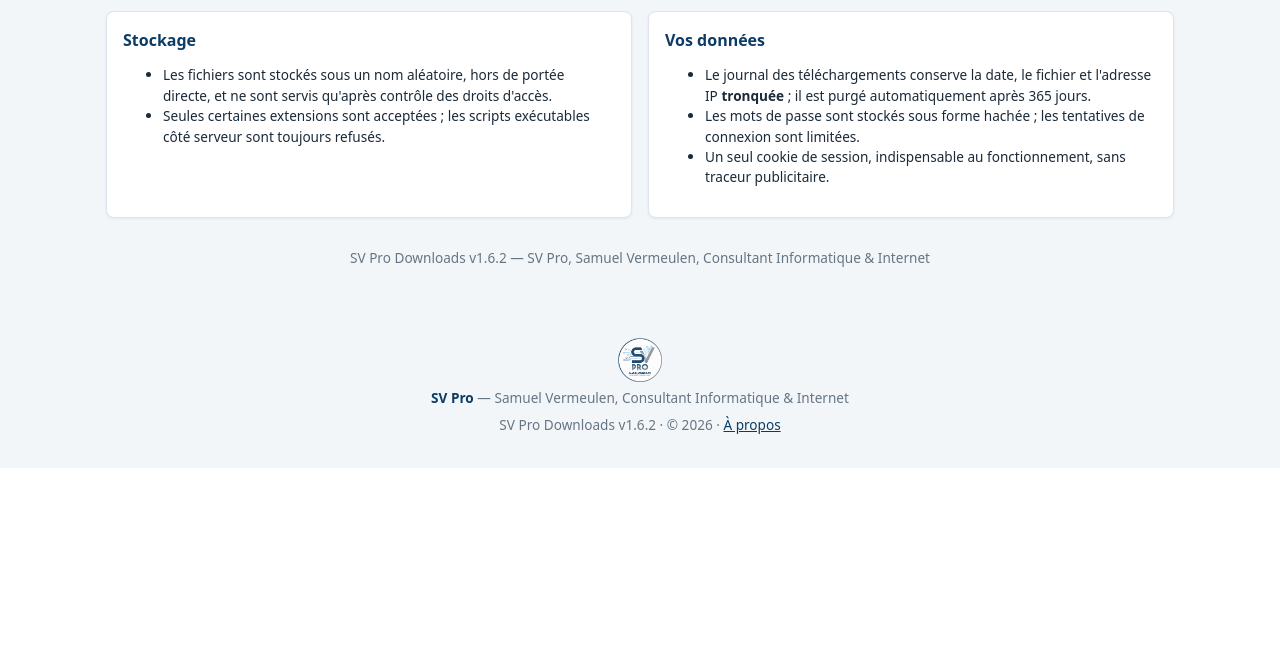
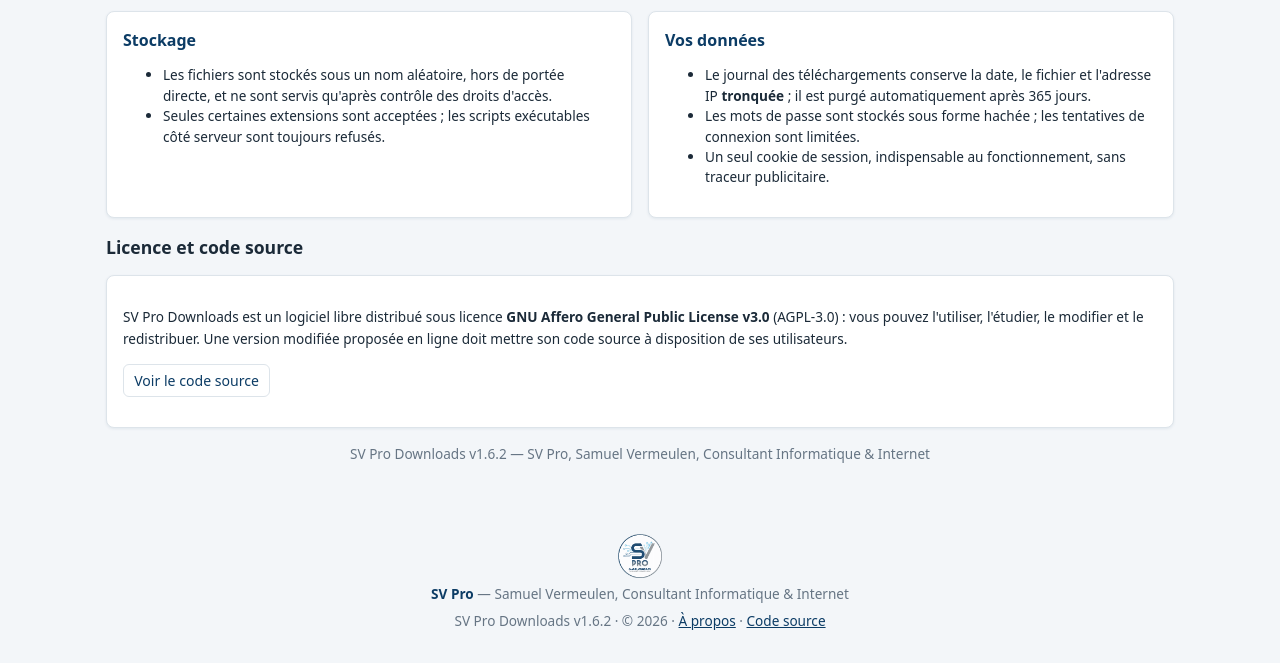
Before and after one commit to samuelvermeulenpro/DatasLockers, a PHP site: page /about.php in a window 1280 px wide. Shown: the part 1494-2157 px from the top of the page. Before the commit the page ends 1928 px from the top, so only its background shows below. Run offline with PHP 8.4, Linux system fonts and the light colour scheme; data that the repository does not hold is empty; some libraries are stand-ins or nearby versions.

Commit message:
Lien « Code source » (AGPL-3.0, art. 13)
Lien en pied de page et section « Licence et code source » sur la page
À propos. Adresse réglable par 'source_url' dans config.php (dépôt
d'origine par défaut, y compris pour les installations existantes).

Co-Authored-By: Claude Opus 5.5 <noreply@anthropic.com>
Claude-Session: https://claude.ai/code/session_014RFFqP7UwjbdCmAvcb1HHK

```diff
--- a/about.php
+++ b/about.php
@@ -175,5 +175,16 @@ render_header('À propos', 'about');
 </div>
 <?php endif; ?>
 
+<h2>Licence et code source</h2>
+<div class="card prose">
+  <p class="small"><?= e($app) ?> est un logiciel libre distribué sous licence
+    <strong>GNU Affero General Public License v3.0</strong> (AGPL-3.0) : vous pouvez l'utiliser,
+    l'étudier, le modifier et le redistribuer. Une version modifiée proposée en ligne doit mettre son
+    code source à disposition de ses utilisateurs.</p>
+  <?php if (source_url() !== ''): ?>
+    <p class="small"><a class="btn btn-light btn-sm" href="<?= e(source_url()) ?>" rel="noopener">Voir le code source</a></p>
+  <?php endif; ?>
+</div>
+
 <p class="muted small center"><?= e($app) ?> v<?= APP_VERSION ?> — SV Pro, Samuel Vermeulen, Consultant Informatique &amp; Internet</p>
 <?php render_footer();
--- a/config.sample.php
+++ b/config.sample.php
@@ -60,6 +60,10 @@ return [
     'send_mode'      => 'php',
     'accel_prefix'   => '/protected-files/',
 
+    // Code source affiché en pied de page (licence AGPL-3.0, art. 13) : si vous modifiez
+    // l'application, indiquez ici l'adresse de VOTRE version modifiée.
+    'source_url'     => 'https://github.com/samuelvermeulenpro/DatasLockers',
+
     'per_page'       => 25,
     'login_max_attempts' => 5,     // par IP sur 15 minutes
 ];
--- a/inc/bootstrap.php
+++ b/inc/bootstrap.php
@@ -7,6 +7,7 @@ declare(strict_types=1);
 
 define('APP_ROOT', dirname(__DIR__));
 define('APP_VERSION', '1.6.2');
+define('APP_SOURCE_URL', 'https://github.com/samuelvermeulenpro/DatasLockers');
 
 if (PHP_VERSION_ID < 80100) {
     http_response_code(500);
@@ -100,6 +101,12 @@ function q(string $sql, array $params = []): PDOStatement
 function e(?string $s): string
 {
     return htmlspecialchars((string) $s, ENT_QUOTES | ENT_SUBSTITUTE, 'UTF-8');
+}
+
+/** Adresse du code source (AGPL-3.0, art. 13) : 'source_url' de config.php, sinon le dépôt d'origine */
+function source_url(): string
+{
+    return trim((string) cfg('source_url', APP_SOURCE_URL));
 }
 
 function url(string $path = ''): string
--- a/inc/layout.php
+++ b/inc/layout.php
@@ -87,7 +87,7 @@ function render_footer(): void
 <footer class="foot">
   <img src="<?= e(url('assets/logo.png')) ?>" alt="SV Pro" width="44" height="44">
   <span><strong>SV Pro</strong> — Samuel Vermeulen, Consultant Informatique &amp; Internet</span>
-  <span><?= e(cfg('app_name', 'SV Pro Downloads')) ?> v<?= APP_VERSION ?> · © <?= date('Y') ?> · <a href="<?= e(url('about.php')) ?>">À propos</a></span>
+  <span><?= e(cfg('app_name', 'SV Pro Downloads')) ?> v<?= APP_VERSION ?> · © <?= date('Y') ?> · <a href="<?= e(url('about.php')) ?>">À propos</a><?php if (source_url() !== ''): ?> · <a href="<?= e(source_url()) ?>" rel="noopener">Code source</a><?php endif; ?></span>
 </footer>
 <script src="<?= e(url('assets/app.js')) ?>?v=<?= APP_VERSION ?>"></script>
 </body>
```
Also changed, not shown: README.md.
